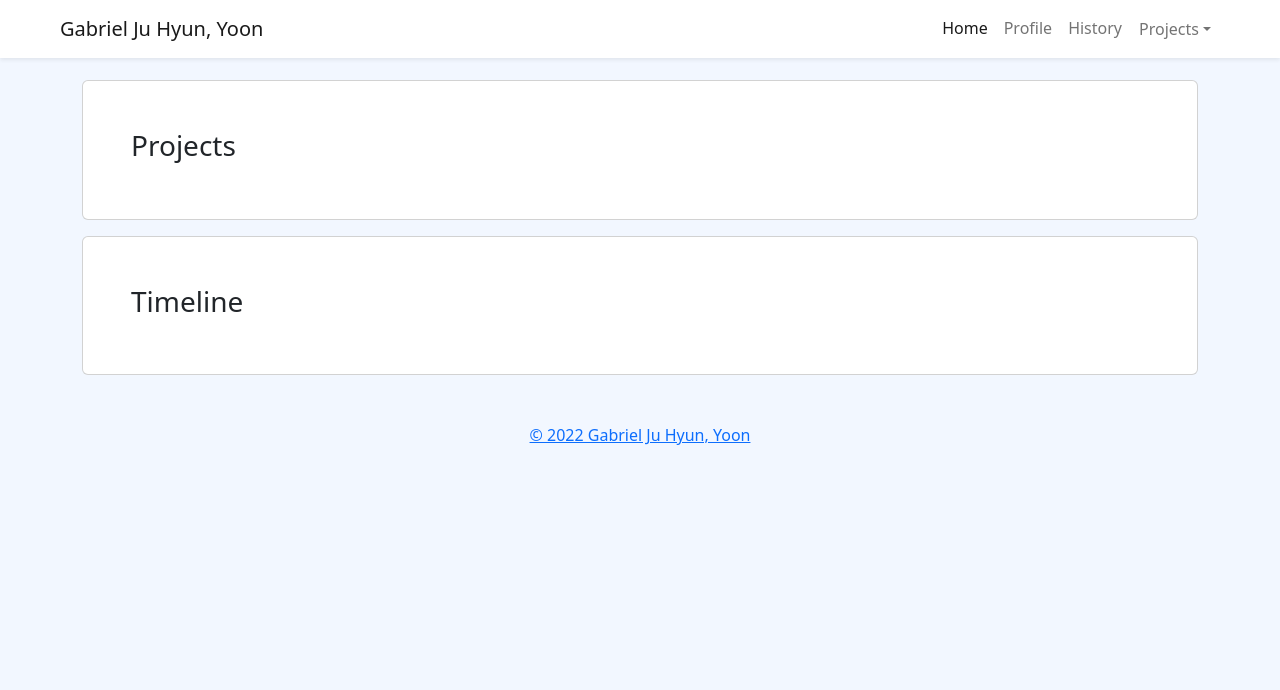
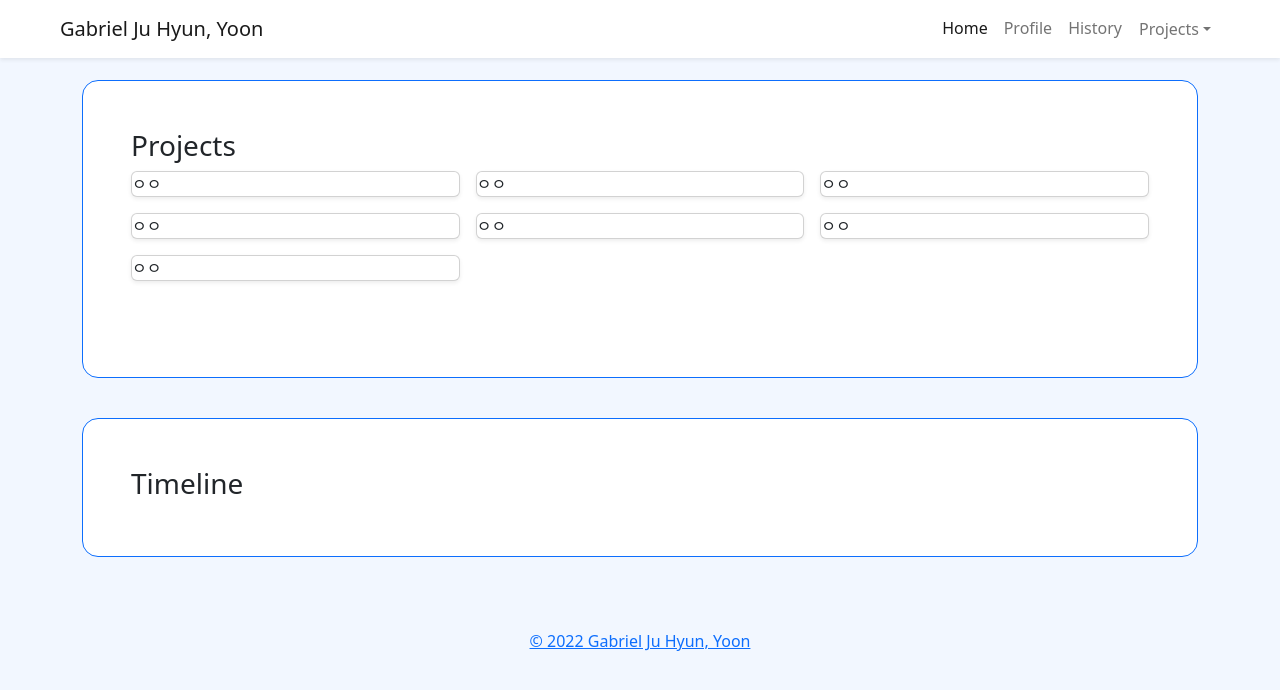
Before and after one commit to gabrielyoon7/gabrielyoon7, a React (Create React App) app: page /gabrielyoon7/career in a window 1280 px wide. Shown: the top 690 px of the page. Built offline with nearby package versions, Linux system fonts and the light colour scheme.

Commit message:
프로젝트 소개 글 추가중

```diff
--- /dev/null
+++ b/src/component/projects/ProjectCard.js
@@ -0,0 +1,11 @@
+export default () => {
+    return (
+        <div className="col">
+            <div className="card shadow-sm super-rounded h-100">
+                <a href="#" className="text-decoration-none text-dark" data-bs-toggle="modal" data-bs-target="#project-modal">
+                    <div>ㅇㅇ</div>
+                </a>
+            </div>
+        </div>
+    )
+}
--- a/src/container/history/CareerHistoryContainer.js
+++ b/src/container/history/CareerHistoryContainer.js
@@ -1,14 +1,17 @@
+import Projects from "./Projects"
+
 export default () => {
     return (
         <>
             <div className="row">
                 <div className="col-12 my-2">
-                    <div className="card p-5">
+                    <div className="card p-5 mb-4 rounded-4 border-primary border bg-white">
                         <h3>Projects</h3>
+                        <Projects/>
                     </div>
                 </div>
                 <div className="col-12 my-2">
-                    <div className="card p-5">
+                    <div className="card p-5 mb-4 rounded-4 border-primary border bg-white">
                         <h3>Timeline</h3>
                     </div>
                 </div>
--- /dev/null
+++ b/src/container/history/Projects.js
@@ -0,0 +1,25 @@
+import ProjectCard from "../../component/projects/ProjectCard"
+
+export default () => {
+    return (
+        <>
+            <div className="row row-cols-1 row-cols-sm-2 row-cols-md-3 g-3 align-items-stretch mb-5">
+                <ProjectCard />
+                <ProjectCard />
+                <ProjectCard />
+                <ProjectCard />
+                <ProjectCard />
+                <ProjectCard />
+                <ProjectCard />
+            </div>
+            <div className="modal fade" id="project-modal" tabIndex="-1" aria-labelledby="exampleModalLabel" aria-hidden="true">
+                {/* 기사 보여주는 모달 */}
+                <div className="modal-dialog modal-lg modal-dialog-centered" role="document">
+                    <div className="modal-content super-rounded shadow">
+                        ㅇㅇ
+                    </div>
+                </div>
+            </div>
+        </>
+    )
+}
--- a/src/container/home/HomeContainer.js
+++ b/src/container/home/HomeContainer.js
@@ -8,7 +8,7 @@ const HomeContainer = () => {
                 <div className="p-5 mb-4 rounded-4 border-primary border bg-white">
                     <div className="container-fluid py-5">
                         <h1 className="display-5 fw-bold">안녕하세요</h1>
-                        <p className="col-md-8 fs-4">신입 프론트엔드 개발자를 희망하는 윤주현입니다.</p>
+                        <p className="col-md-8 fs-4">신입 웹 개발자를 희망하는 윤주현입니다.</p>
                         <button className="btn btn-outline-dark btn-lg rounded-3" type="button">Github에서 보기</button>
                     </div>
                 </div>
@@ -19,7 +19,7 @@ const HomeContainer = () => {
                     <Link className='text-decoration-none ' to="/profile">
                         <div className="h-100 p-5 text-dark border rounded-4 border-primary bg-white">
                             <h2>About Me</h2>
-                            <p>자기소개</p>
+                            <p>저에 대해 소개합니다.</p>
                             <button className="btn btn-outline-dark" type="button">확인하기 <i className="bi bi-arrow-right"></i></button>
                         </div>
                     </Link>
@@ -28,7 +28,7 @@ const HomeContainer = () => {
                     <Link className='text-decoration-none ' to="/career">
                         <div className="h-100 p-5 text-dark border rounded-4 border-primary bg-white">
                             <h2>Career History</h2>
-                            <p>프론트엔드 개발자가 되기 위해 걸어온 길</p>
+                            <p>개발자가 되기 위해 걸어온 길</p>
                             <button className="btn btn-outline-dark" type="button">확인하기 <i className="bi bi-arrow-right"></i></button>
                         </div>
                     </Link>
```
